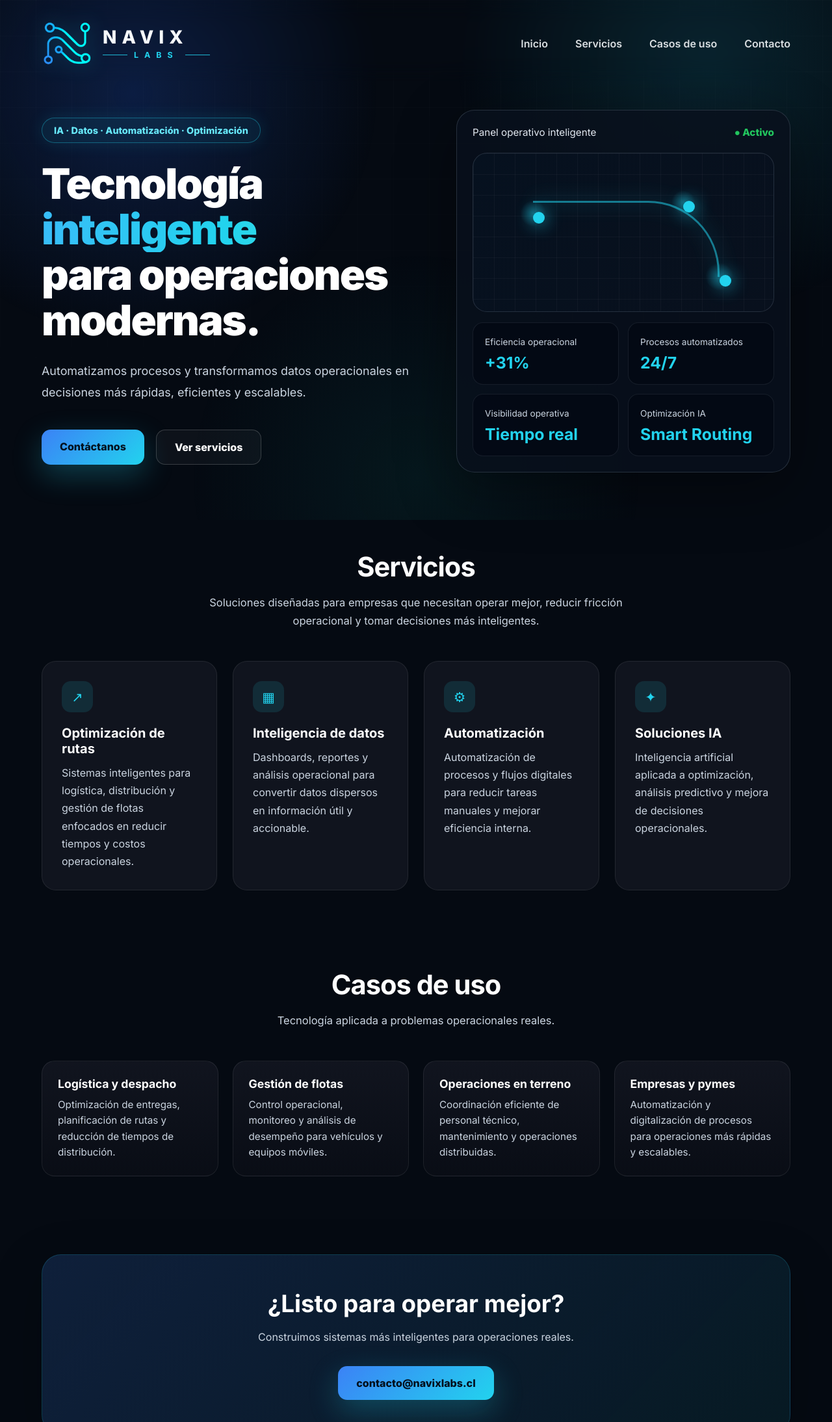
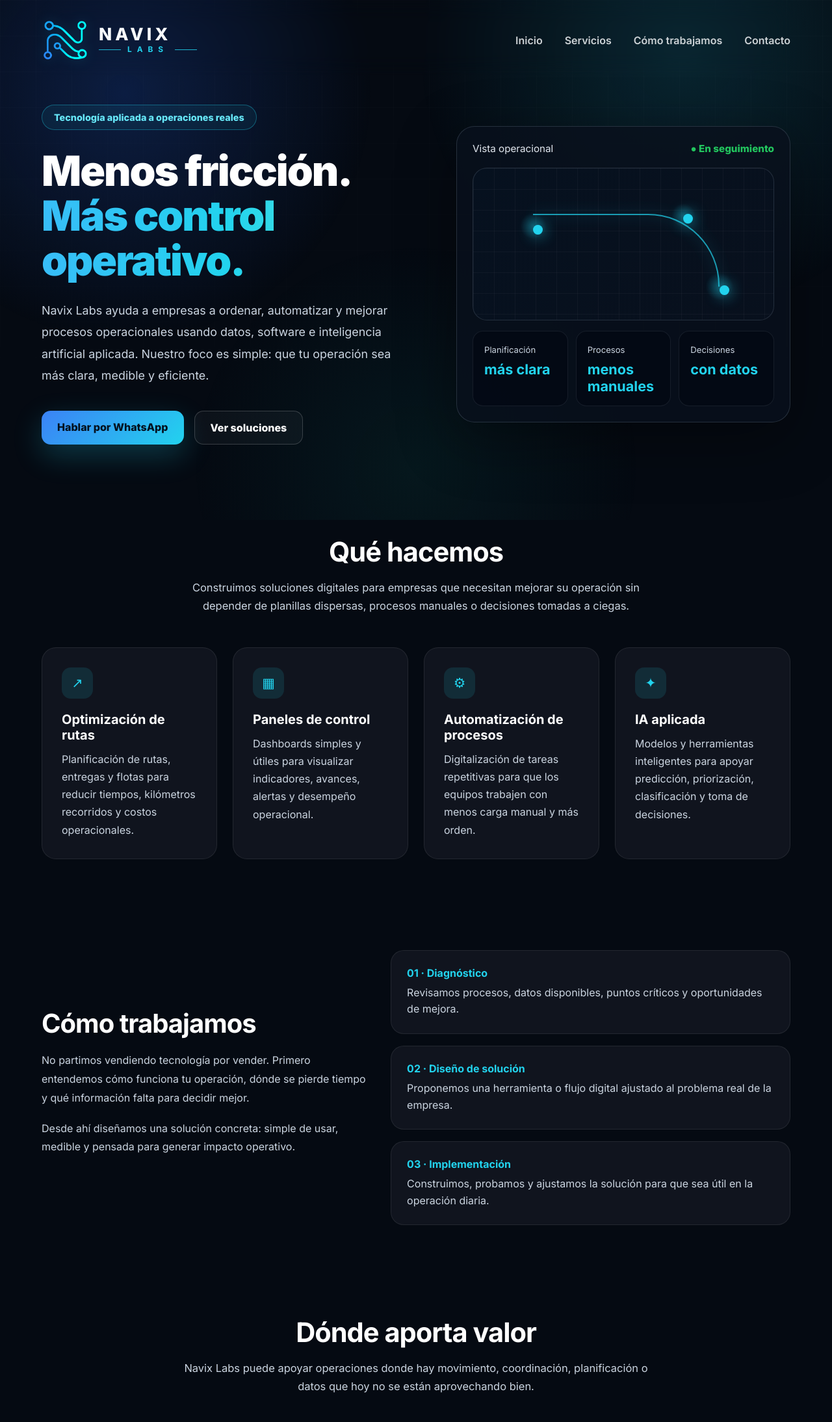
Before and after one commit to ktrnllopisa-pixel/navixlabs-site, a plain HTML site: page index.html in a window 1280 px wide. Shown: the top 2188 px of the page at 65% size. Drawn offline with Linux system fonts and the light colour scheme.

Commit message:
Update index.html

```diff
--- a/index.html
+++ b/index.html
@@ -3,15 +3,15 @@
 <head>
   <meta charset="UTF-8" />
   <meta name="viewport" content="width=device-width, initial-scale=1.0"/>
-  <title>Navix Labs | IA, Datos y Optimización</title>
 
+  <title>Navix Labs | Tecnología para operaciones más eficientes</title>
   <link rel="icon" type="image/png" href="logo.png">
+
   <link rel="preconnect" href="https://fonts.googleapis.com">
   <link href="https://fonts.googleapis.com/css2?family=Inter:wght@300;400;500;600;700;800;900&display=swap" rel="stylesheet">
 
   <style>
     *{margin:0;padding:0;box-sizing:border-box}
-
     html{scroll-behavior:smooth}
 
     body{
@@ -26,9 +26,9 @@
       position:fixed;
       inset:0;
       background:
-        radial-gradient(circle at 16% 18%, rgba(37,99,235,0.22), transparent 30%),
-        radial-gradient(circle at 85% 12%, rgba(34,211,238,0.13), transparent 30%),
-        radial-gradient(circle at 50% 92%, rgba(20,184,166,0.08), transparent 36%);
+        radial-gradient(circle at 15% 18%, rgba(37,99,235,0.22), transparent 30%),
+        radial-gradient(circle at 82% 10%, rgba(34,211,238,0.14), transparent 32%),
+        radial-gradient(circle at 50% 90%, rgba(20,184,166,0.08), transparent 36%);
       z-index:-2;
     }
 
@@ -54,7 +54,7 @@
       display:flex;
       justify-content:space-between;
       align-items:center;
-      padding:28px 0 18px;
+      padding:26px 0 18px;
       position:sticky;
       top:0;
       z-index:100;
@@ -68,13 +68,10 @@
     }
 
     .logo-icon{
-      width:78px;
-      height:78px;
+      width:72px;
+      height:72px;
       object-fit:contain;
-      filter:
-        brightness(1.25)
-        contrast(1.12)
-        drop-shadow(0 0 16px rgba(34,211,238,0.38));
+      filter:brightness(1.2) contrast(1.1) drop-shadow(0 0 10px rgba(34,211,238,0.22));
     }
 
     .brand-text{
@@ -84,28 +81,29 @@
     }
 
     .brand-main{
-      font-size:1.75rem;
+      font-size:1.65rem;
       font-weight:800;
-      letter-spacing:8px;
+      letter-spacing:5px;
       color:#F8FAFC;
     }
 
     .brand-sub{
-      margin-top:8px;
-      font-size:0.78rem;
+      margin-top:7px;
+      font-size:0.74rem;
       font-weight:700;
-      letter-spacing:9px;
+      letter-spacing:8px;
       color:#22D3EE;
       display:flex;
       align-items:center;
       gap:10px;
+      position:relative;
+      top:-2px;
     }
 
     .brand-sub::before,
     .brand-sub::after{
       content:"";
-      display:block;
-      width:38px;
+      width:34px;
       height:1px;
       background:#22D3EE;
       opacity:0.85;
@@ -113,14 +111,14 @@
 
     nav{
       display:flex;
-      gap:42px;
+      gap:34px;
     }
 
     nav a{
       color:#F8FAFC;
       text-decoration:none;
       font-weight:600;
-      opacity:0.88;
+      opacity:0.82;
       transition:0.3s;
     }
 
@@ -132,12 +130,12 @@
     section{scroll-margin-top:100px}
 
     .hero{
-      min-height:72vh;
+      min-height:74vh;
       display:grid;
       grid-template-columns:1.05fr 0.95fr;
       align-items:center;
       gap:70px;
-      padding:45px 0 60px;
+      padding:45px 0 70px;
     }
 
     .badge{
@@ -150,15 +148,14 @@
       font-size:0.9rem;
       font-weight:800;
       margin-bottom:28px;
-      box-shadow:0 0 26px rgba(34,211,238,0.12);
     }
 
     .hero h1{
-      font-size:4.05rem;
+      font-size:4rem;
       line-height:1.08;
       letter-spacing:-2px;
       margin-bottom:26px;
-      max-width:720px;
+      max-width:740px;
       font-weight:900;
     }
 
@@ -173,19 +170,19 @@
       color:#CBD5E1;
       line-height:1.85;
       font-size:1.12rem;
-      max-width:650px;
+      max-width:660px;
     }
 
     .buttons{
-      margin-top:40px;
+      margin-top:38px;
       display:flex;
-      gap:18px;
+      gap:16px;
       flex-wrap:wrap;
     }
 
     .btn{
       display:inline-block;
-      padding:16px 28px;
+      padding:15px 24px;
       border-radius:14px;
       text-decoration:none;
       font-weight:800;
@@ -195,12 +192,12 @@
     .primary{
       background:linear-gradient(135deg,#3B82F6,#22D3EE);
       color:#04111F;
-      box-shadow:0 16px 45px rgba(34,211,238,0.26);
+      box-shadow:0 16px 45px rgba(34,211,238,0.24);
     }
 
     .primary:hover{
       transform:translateY(-4px);
-      box-shadow:0 22px 65px rgba(34,211,238,0.38);
+      box-shadow:0 22px 65px rgba(34,211,238,0.36);
     }
 
     .secondary{
@@ -226,7 +223,7 @@
     .dashboard-top{
       display:flex;
       justify-content:space-between;
-      margin-bottom:22px;
+      margin-bottom:20px;
       color:#E2E8F0;
       font-size:0.95rem;
     }
@@ -237,12 +234,12 @@
     }
 
     .map{
-      height:245px;
+      height:235px;
       border-radius:22px;
       background:
-        radial-gradient(circle at 20% 38%, rgba(34,211,238,0.35), transparent 5%),
-        radial-gradient(circle at 70% 31%, rgba(34,211,238,0.35), transparent 5%),
-        radial-gradient(circle at 82% 78%, rgba(34,211,238,0.35), transparent 5%),
+        radial-gradient(circle at 20% 38%, rgba(34,211,238,0.28), transparent 5%),
+        radial-gradient(circle at 70% 31%, rgba(34,211,238,0.28), transparent 5%),
+        radial-gradient(circle at 82% 78%, rgba(34,211,238,0.28), transparent 5%),
         linear-gradient(135deg,#06111F,#08101D);
       position:relative;
       overflow:hidden;
@@ -263,13 +260,13 @@
       position:absolute;
       width:62%;
       height:48%;
-      border-top:3px solid #22D3EE;
-      border-right:3px solid #22D3EE;
+      border-top:2px solid #22D3EE;
+      border-right:2px solid #22D3EE;
       border-radius:0 110px 0 0;
       left:20%;
       top:30%;
-      filter:drop-shadow(0 0 14px rgba(34,211,238,0.9));
-      animation:pulse 2.5s infinite ease-in-out;
+      filter:drop-shadow(0 0 10px rgba(34,211,238,0.65));
+      animation:pulse 2.8s infinite ease-in-out;
     }
 
     @keyframes pulse{
@@ -279,12 +276,12 @@
     }
 
     .pin{
-      width:18px;
-      height:18px;
+      width:15px;
+      height:15px;
       border-radius:50%;
       background:#22D3EE;
       position:absolute;
-      box-shadow:0 0 26px #22D3EE;
+      box-shadow:0 0 22px #22D3EE;
     }
 
     .one{left:20%;top:37%}
@@ -294,31 +291,31 @@
     .metrics{
       margin-top:16px;
       display:grid;
-      grid-template-columns:1fr 1fr;
-      gap:14px;
+      grid-template-columns:repeat(3,1fr);
+      gap:12px;
     }
 
     .metric{
       background:rgba(3,10,20,0.78);
       border:1px solid rgba(148,163,184,0.13);
       border-radius:16px;
-      padding:18px;
+      padding:17px;
     }
 
     .metric span{
       color:#CBD5E1;
-      font-size:0.85rem;
+      font-size:0.82rem;
     }
 
     .metric strong{
       display:block;
       margin-top:8px;
-      font-size:1.55rem;
+      font-size:1.35rem;
       color:#22D3EE;
     }
 
     .section{
-      padding:60px 0;
+      padding:70px 0;
     }
 
     .title{
@@ -331,8 +328,8 @@
     .subtitle{
       text-align:center;
       color:#CBD5E1;
-      max-width:730px;
-      margin:0 auto 48px;
+      max-width:760px;
+      margin:0 auto 50px;
       line-height:1.7;
       font-size:1.03rem;
     }
@@ -380,6 +377,48 @@
       line-height:1.7;
     }
 
+    .split{
+      display:grid;
+      grid-template-columns:0.9fr 1.1fr;
+      gap:34px;
+      align-items:center;
+    }
+
+    .text-block h2{
+      font-size:2.5rem;
+      margin-bottom:18px;
+      letter-spacing:-1px;
+    }
+
+    .text-block p{
+      color:#CBD5E1;
+      line-height:1.8;
+      margin-bottom:18px;
+    }
+
+    .steps{
+      display:grid;
+      gap:18px;
+    }
+
+    .step{
+      padding:24px;
+      border-radius:20px;
+      background:rgba(20,24,34,0.82);
+      border:1px solid rgba(255,255,255,0.08);
+    }
+
+    .step strong{
+      display:block;
+      color:#22D3EE;
+      margin-bottom:8px;
+    }
+
+    .step p{
+      color:#CBD5E1;
+      line-height:1.6;
+    }
+
     .cases{
       display:grid;
       grid-template-columns:repeat(auto-fit,minmax(220px,1fr));
@@ -411,23 +450,51 @@
     }
 
     .contact-box{
-      text-align:center;
-      padding:52px 30px;
+      display:grid;
+      grid-template-columns:1fr auto;
+      align-items:center;
+      gap:30px;
+      padding:42px;
       border-radius:30px;
-      background:linear-gradient(135deg,rgba(59,130,246,0.18),rgba(34,211,238,0.08));
+      background:
+        radial-gradient(circle at 20% 50%, rgba(34,211,238,0.12), transparent 30%),
+        linear-gradient(135deg,rgba(59,130,246,0.18),rgba(34,211,238,0.08));
       border:1px solid rgba(34,211,238,0.18);
       box-shadow:0 25px 80px rgba(0,0,0,0.24);
     }
 
     .contact-box h2{
-      font-size:2.3rem;
-      margin-bottom:16px;
+      font-size:2.2rem;
+      margin-bottom:10px;
     }
 
     .contact-box p{
       color:#CBD5E1;
-      margin-bottom:30px;
       line-height:1.7;
+    }
+
+    .socials{
+      display:flex;
+      gap:12px;
+      flex-wrap:wrap;
+      justify-content:flex-end;
+    }
+
+    .social{
+      color:#E2E8F0;
+      text-decoration:none;
+      border:1px solid rgba(255,255,255,0.15);
+      padding:12px 16px;
+      border-radius:12px;
+      transition:0.3s;
+      font-weight:700;
+      background:rgba(255,255,255,0.035);
+    }
+
+    .social:hover{
+      color:#22D3EE;
+      border-color:#22D3EE;
+      transform:translateY(-3px);
     }
 
     footer{
@@ -449,8 +516,8 @@
     }
 
     .footer-left img{
-      width:40px;
-      height:40px;
+      width:38px;
+      height:38px;
       object-fit:contain;
     }
 
@@ -471,53 +538,44 @@
     }
 
     @media(max-width:950px){
-      .hero{
+      .hero,.split,.contact-box{
         grid-template-columns:1fr;
         text-align:center;
       }
 
       .hero p{margin:auto}
-      .buttons{justify-content:center}
+      .buttons,.socials{justify-content:center}
 
-      .hero h1{
-        font-size:3.1rem;
-      }
-
-      .logo-icon{
-        width:62px;
-        height:62px;
-      }
-
-      .brand-main{
-        font-size:1.25rem;
-        letter-spacing:5px;
-      }
-
-      .brand-sub{
-        font-size:0.62rem;
-        letter-spacing:6px;
-      }
+      .hero h1{font-size:3.1rem}
+      .metrics{grid-template-columns:1fr}
     }
 
     @media(max-width:768px){
       nav{display:none}
 
-      .hero h1{
-        font-size:2.45rem;
+      .logo-icon{
+        width:58px;
+        height:58px;
       }
 
-      .title{
-        font-size:2rem;
+      .brand-main{
+        font-size:1.25rem;
+        letter-spacing:4px;
       }
 
-      .metrics{
-        grid-template-columns:1fr;
+      .brand-sub{
+        font-size:0.62rem;
+        letter-spacing:5px;
       }
 
-      footer{
-        flex-direction:column;
-        text-align:center;
+      .brand-sub::before,
+      .brand-sub::after{
+        width:24px;
       }
+
+      .hero h1{font-size:2.45rem}
+      .title,.text-block h2{font-size:2rem}
+      footer{flex-direction:column;text-align:center}
     }
   </style>
 </head>
@@ -539,36 +597,34 @@
       <nav>
         <a href="#inicio">Inicio</a>
         <a href="#servicios">Servicios</a>
-        <a href="#casos">Casos de uso</a>
+        <a href="#proceso">Cómo trabajamos</a>
         <a href="#contacto">Contacto</a>
       </nav>
     </header>
 
     <section class="hero" id="inicio">
       <div>
-        <div class="badge">IA · Datos · Automatización · Optimización</div>
+        <div class="badge">Tecnología aplicada a operaciones reales</div>
 
         <h1>
-          Tecnología
-          <span class="gradient">inteligente</span>
-          para operaciones modernas.
+          Menos fricción.
+          <span class="gradient">Más control operativo.</span>
         </h1>
 
         <p>
-          Automatizamos procesos y transformamos datos operacionales en decisiones
-          más rápidas, eficientes y escalables.
+          Navix Labs ayuda a empresas a ordenar, automatizar y mejorar procesos operacionales usando datos, software e inteligencia artificial aplicada. Nuestro foco es simple: que tu operación sea más clara, medible y eficiente.
         </p>
 
         <div class="buttons">
-          <a class="btn primary" href="mailto:contacto@navixlabs.cl">Contáctanos</a>
-          <a class="btn secondary" href="#servicios">Ver servicios</a>
+          <a class="btn primary" href="https://wa.me/56912345678" target="_blank">Hablar por WhatsApp</a>
+          <a class="btn secondary" href="#servicios">Ver soluciones</a>
         </div>
       </div>
 
       <div class="dashboard">
         <div class="dashboard-top">
-          <span>Panel operativo inteligente</span>
-          <span class="status">● Activo</span>
+          <span>Vista operacional</span>
+          <span class="status">● En seguimiento</span>
         </div>
 
         <div class="map">
@@ -580,110 +636,147 @@
 
         <div class="metrics">
           <div class="metric">
-            <span>Eficiencia operacional</span>
-            <strong>+31%</strong>
+            <span>Planificación</span>
+            <strong>más clara</strong>
           </div>
 
           <div class="metric">
-            <span>Procesos automatizados</span>
-            <strong>24/7</strong>
+            <span>Procesos</span>
+            <strong>menos manuales</strong>
           </div>
 
           <div class="metric">
-            <span>Visibilidad operativa</span>
-            <strong>Tiempo real</strong>
-          </div>
-
-          <div class="metric">
-            <span>Optimización IA</span>
-            <strong>Smart Routing</strong>
+            <span>Decisiones</span>
+            <strong>con datos</strong>
           </div>
         </div>
       </div>
     </section>
 
     <section class="section" id="servicios">
-      <h2 class="title">Servicios</h2>
+      <h2 class="title">Qué hacemos</h2>
 
       <p class="subtitle">
-        Soluciones diseñadas para empresas que necesitan operar mejor,
-        reducir fricción operacional y tomar decisiones más inteligentes.
+        Construimos soluciones digitales para empresas que necesitan mejorar su operación sin depender de planillas dispersas, procesos manuales o decisiones tomadas a ciegas.
       </p>
 
       <div class="grid">
         <div class="card">
           <div class="icon">↗</div>
           <h3>Optimización de rutas</h3>
-          <p>Sistemas inteligentes para logística, distribución y gestión de flotas enfocados en reducir tiempos y costos operacionales.</p>
+          <p>Planificación de rutas, entregas y flotas para reducir tiempos, kilómetros recorridos y costos operacionales.</p>
         </div>
 
         <div class="card">
           <div class="icon">▦</div>
-          <h3>Inteligencia de datos</h3>
-          <p>Dashboards, reportes y análisis operacional para convertir datos dispersos en información útil y accionable.</p>
+          <h3>Paneles de control</h3>
+          <p>Dashboards simples y útiles para visualizar indicadores, avances, alertas y desempeño operacional.</p>
         </div>
 
         <div class="card">
           <div class="icon">⚙</div>
-          <h3>Automatización</h3>
-          <p>Automatización de procesos y flujos digitales para reducir tareas manuales y mejorar eficiencia interna.</p>
+          <h3>Automatización de procesos</h3>
+          <p>Digitalización de tareas repetitivas para que los equipos trabajen con menos carga manual y más orden.</p>
         </div>
 
         <div class="card">
           <div class="icon">✦</div>
-          <h3>Soluciones IA</h3>
-          <p>Inteligencia artificial aplicada a optimización, análisis predictivo y mejora de decisiones operacionales.</p>
+          <h3>IA aplicada</h3>
+          <p>Modelos y herramientas inteligentes para apoyar predicción, priorización, clasificación y toma de decisiones.</p>
+        </div>
+      </div>
+    </section>
+
+    <section class="section" id="proceso">
+      <div class="split">
+        <div class="text-block">
+          <h2>Cómo trabajamos</h2>
+          <p>
+            No partimos vendiendo tecnología por vender. Primero entendemos cómo funciona tu operación, dónde se pierde tiempo y qué información falta para decidir mejor.
+          </p>
+          <p>
+            Desde ahí diseñamos una solución concreta: simple de usar, medible y pensada para generar impacto operativo.
+          </p>
+        </div>
+
+        <div class="steps">
+          <div class="step">
+            <strong>01 · Diagnóstico</strong>
+            <p>Revisamos procesos, datos disponibles, puntos críticos y oportunidades de mejora.</p>
+          </div>
+
+          <div class="step">
+            <strong>02 · Diseño de solución</strong>
+            <p>Proponemos una herramienta o flujo digital ajustado al problema real de la empresa.</p>
+          </div>
+
+          <div class="step">
+            <strong>03 · Implementación</strong>
+            <p>Construimos, probamos y ajustamos la solución para que sea útil en la operación diaria.</p>
+          </div>
         </div>
       </div>
     </section>
 
     <section class="section" id="casos">
-      <h2 class="title">Casos de uso</h2>
+      <h2 class="title">Dónde aporta valor</h2>
 
-      <p class="subtitle">Tecnología aplicada a problemas operacionales reales.</p>
+      <p class="subtitle">
+        Navix Labs puede apoyar operaciones donde hay movimiento, coordinación, planificación o datos que hoy no se están aprovechando bien.
+      </p>
 
       <div class="cases">
         <div class="case">
           <h4>Logística y despacho</h4>
-          <p>Optimización de entregas, planificación de rutas y reducción de tiempos de distribución.</p>
+          <p>Mejor planificación de entregas, rutas y tiempos de distribución.</p>
         </div>
 
         <div class="case">
           <h4>Gestión de flotas</h4>
-          <p>Control operacional, monitoreo y análisis de desempeño para vehículos y equipos móviles.</p>
+          <p>Mayor visibilidad sobre vehículos, rutas, uso de recursos y desempeño.</p>
         </div>
 
         <div class="case">
           <h4>Operaciones en terreno</h4>
-          <p>Coordinación eficiente de personal técnico, mantenimiento y operaciones distribuidas.</p>
+          <p>Coordinación de personal técnico, visitas, mantenimiento y tareas distribuidas.</p>
         </div>
 
         <div class="case">
-          <h4>Empresas y pymes</h4>
-          <p>Automatización y digitalización de procesos para operaciones más rápidas y escalables.</p>
+          <h4>Pymes y equipos operativos</h4>
+          <p>Digitalización progresiva para ordenar procesos sin complejidad innecesaria.</p>
         </div>
       </div>
     </section>
 
     <section class="section" id="contacto">
       <div class="contact-box">
-        <h2>¿Listo para operar mejor?</h2>
-        <p>Construimos sistemas más inteligentes para operaciones reales.</p>
-        <a class="btn primary" href="mailto:contacto@navixlabs.cl">contacto@navixlabs.cl</a>
+        <div>
+          <h2>Conversemos sobre tu operación</h2>
+          <p>
+            Cuéntanos qué proceso quieres mejorar y vemos si podemos ayudarte con una solución concreta.
+          </p>
+        </div>
+
+        <div class="socials">
+          <a class="btn primary" href="mailto:contacto@navixlabs.cl">Enviar correo</a>
+          <a class="social" href="https://wa.me/56973860127" target="_blank">WhatsApp</a>
+          <a class="social" href="https://www.linkedin.com/" target="_blank">LinkedIn</a>
+          <a class="social" href="https://www.instagram.com/" target="_blank">Instagram</a>
+        </div>
       </div>
     </section>
 
     <footer>
       <div class="footer-left">
         <img src="logo.png" alt="Navix Labs">
-        <span>© 2026 Navix Labs</span>
+        <span>© 2026 Navix Labs · Chile</span>
       </div>
 
       <div class="footer-links">
         <a href="#inicio">Inicio</a>
         <a href="#servicios">Servicios</a>
-        <a href="#casos">Casos de uso</a>
-        <a href="mailto:contacto@navixlabs.cl">Contacto</a>
+        <a href="#proceso">Cómo trabajamos</a>
+        <a href="mailto:contacto@navixlabs.cl">contacto@navixlabs.cl</a>
       </div>
     </footer>
 
```
